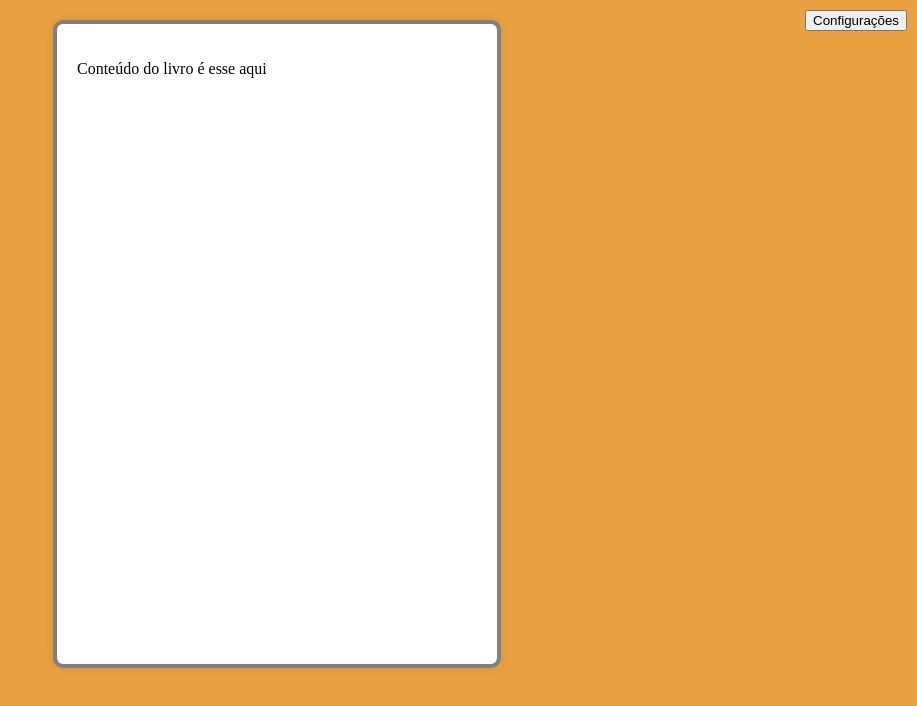
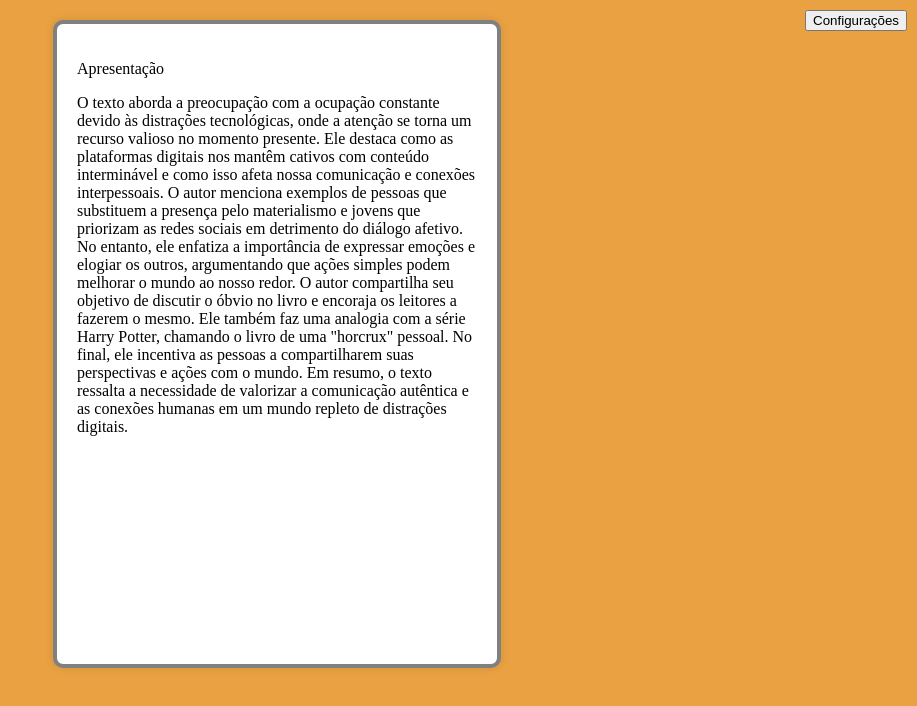
Before and after one commit to fabbb12/Projeto_Resumindo, a plain HTML site: page Livro1.html in a window 1280 px wide. Shown: the whole page, without its empty margins (363-1280 px from the left). Drawn offline with Linux system fonts and the light colour scheme.

Commit message:
modified:   Livro1.html

```diff
--- a/Livro1.html
+++ b/Livro1.html
@@ -13,7 +13,19 @@
 
     <div id="book">
         <button id="settings-btn">Configurações</button>
-        <p id="content">Conteúdo do livro é esse aqui</p>
+        <p id="content">Apresentação</p>
+        <p>
+            O texto aborda a preocupação com a ocupação constante devido às distrações tecnológicas, onde a atenção se
+            torna um recurso valioso no momento presente. Ele destaca como as plataformas digitais nos mantêm cativos
+            com conteúdo interminável e como isso afeta nossa comunicação e conexões interpessoais. O autor menciona
+            exemplos de pessoas que substituem a presença pelo materialismo e jovens que priorizam as redes sociais em
+            detrimento do diálogo afetivo. No entanto, ele enfatiza a importância de expressar emoções e elogiar os
+            outros, argumentando que ações simples podem melhorar o mundo ao nosso redor. O autor compartilha seu
+            objetivo de discutir o óbvio no livro e encoraja os leitores a fazerem o mesmo. Ele também faz uma analogia
+            com a série Harry Potter, chamando o livro de uma "horcrux" pessoal. No final, ele incentiva as pessoas a
+            compartilharem suas perspectivas e ações com o mundo. Em resumo, o texto ressalta a necessidade de valorizar
+            a comunicação autêntica e as conexões humanas em um mundo repleto de distrações digitais.
+        </p>
         <div id="settings">
 
             <label for="text-style">Estilo do texto:</label>
```
